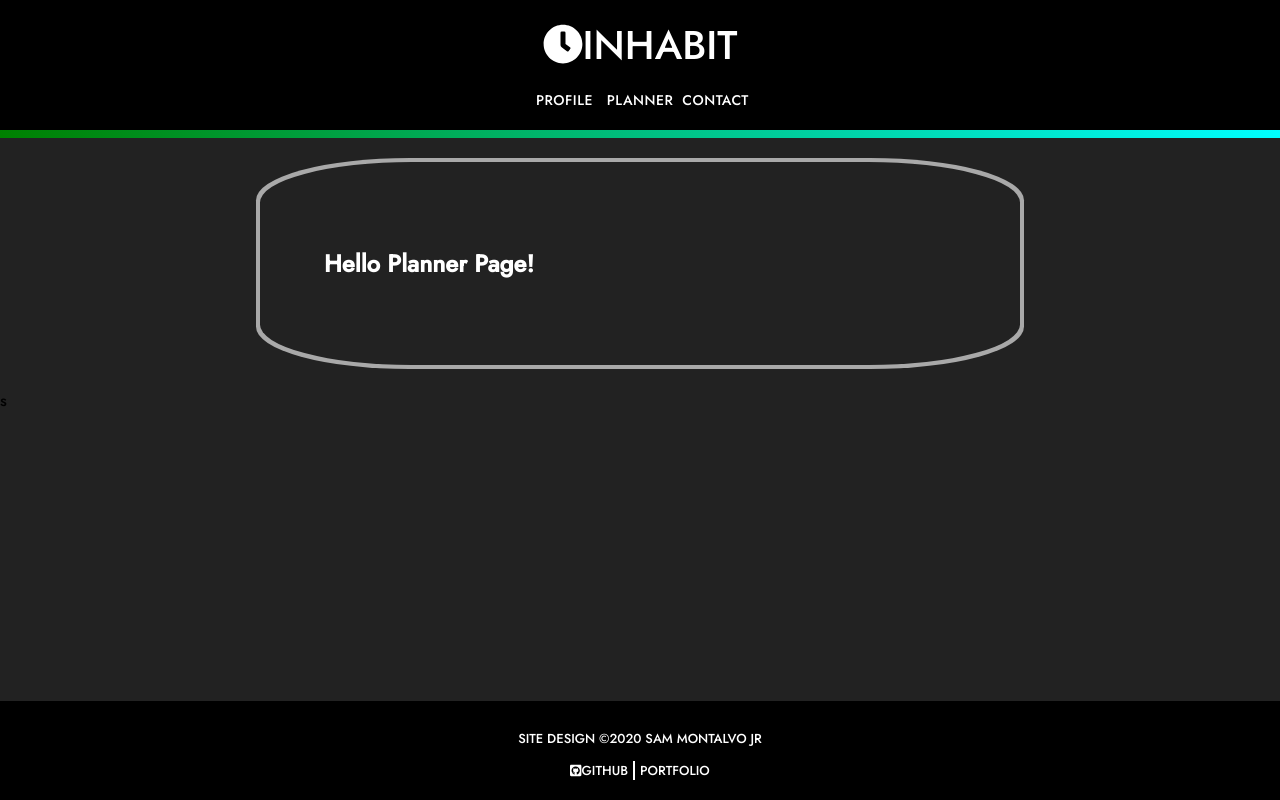
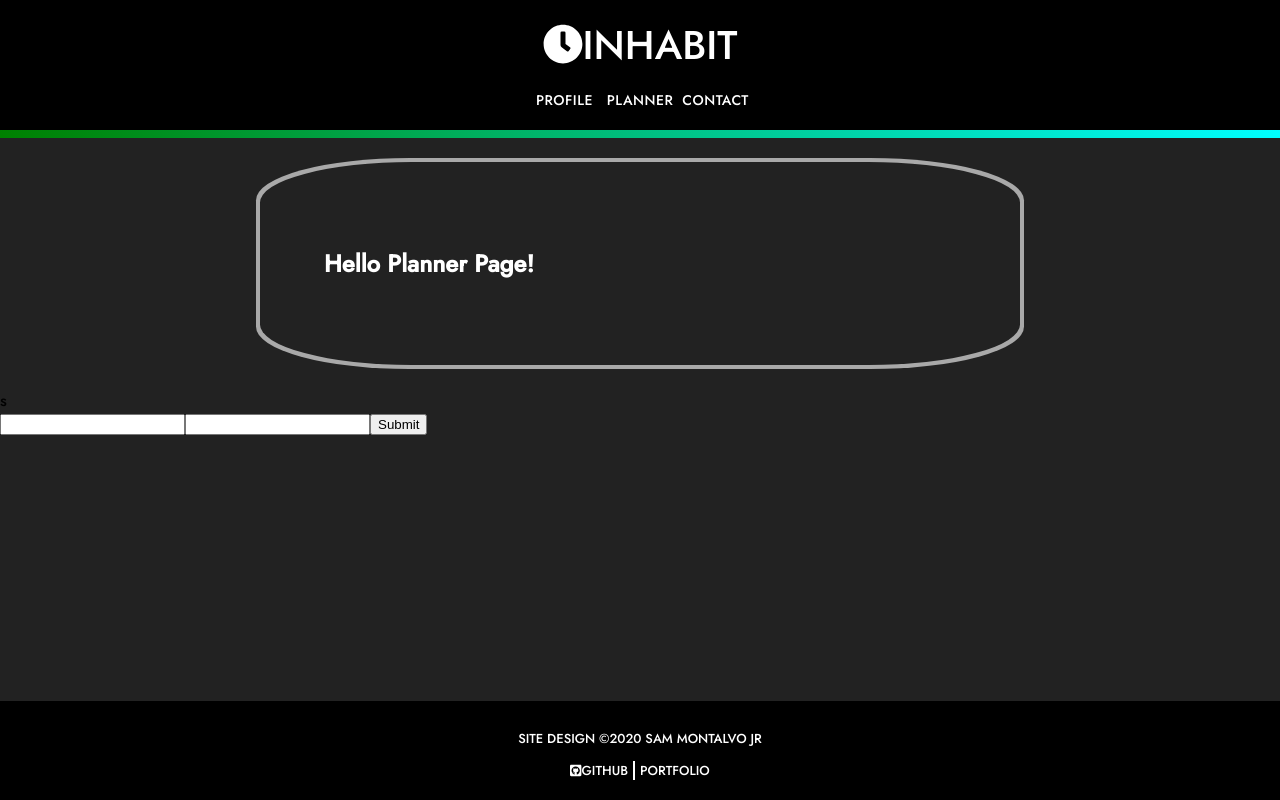
Before and after one commit to montal95/inhabit-deadline-tracker, a Next.js app in the folder inhabit/: page /planner in a window 1280 px wide. Built offline with nearby package versions, Linux system fonts and the light colour scheme.

Commit message:
signin component

```diff
--- a/inhabit/components/Footer.js
+++ b/inhabit/components/Footer.js
@@ -8,15 +8,17 @@ const Footer = () => {
       <footer>
         <p>site design &copy;2020 Sam Montalvo Jr</p>
         <div className="footerLinks">
-          <Link href="https://github.com/montal95/inhabit-deadline-tracker">
-            <a target="_blank">
-              <FontAwesomeIcon icon={faGithubSquare} size="1x" color="white" />
-              Github
-            </a>
-          </Link>
-          <Link href="http://www.sammontalvojr.com/">
-            <a target="_blank">Portfolio</a>
-          </Link>
+          <a
+            href="https://github.com/montal95/inhabit-deadline-tracker"
+            target="_blank"
+          >
+            <FontAwesomeIcon icon={faGithubSquare} size="1x" color="white" />
+            Github
+          </a>
+
+          <a href="http://www.sammontalvojr.com/" target="_blank">
+            Portfolio
+          </a>
         </div>
       </footer>
       <style jsx>{`
--- a/inhabit/components/Layout.js
+++ b/inhabit/components/Layout.js
@@ -1,6 +1,7 @@
 import Head from "next/head";
 import Nav from "./Nav";
 import Footer from "./Footer";
+import SigninForm from "../components/SigninForm";
 
 const Layout = ({ children, pageTitle }) => {
   return (
@@ -19,7 +20,11 @@ const Layout = ({ children, pageTitle }) => {
         ></link>
       </Head>
       <Nav />
-      <main>{children}</main>
+      <main>
+        {children}
+        {/* <SignupForm /> */}
+        <SigninForm />
+      </main>
       <Footer />
     </div>
   );
--- /dev/null
+++ b/inhabit/components/SigninForm.js
@@ -0,0 +1,35 @@
+import React from "react";
+import { useForm } from "react-hook-form";
+
+const SigninForm = () => {
+  const { handleSubmit, register, errors } = useForm();
+  const onSubmit = (values) => console.log(values);
+
+  return (
+    <form onSubmit={handleSubmit(onSubmit)}>
+      <input
+        name="email"
+        ref={register({
+          required: "Required",
+          pattern: {
+            value: /^[A-Z0-9._%+-]+@[A-Z0-9.-]+\.[A-Z]{2,4}$/i,
+            message: "invalid email address",
+          },
+        })}
+      />
+      {errors.email && errors.email.message}
+
+      <input
+        name="username"
+        ref={register({
+          validate: (value) => value !== "admin" || "Nice try!",
+        })}
+      />
+      {errors.username && errors.username.message}
+
+      <button type="submit">Submit</button>
+    </form>
+  );
+};
+
+export default SigninForm;
--- /dev/null
+++ b/inhabit/lib/mongoose.js
@@ -0,0 +1,20 @@
+import mongoose from "mongoose";
+
+//Connects to original connection if available
+const connectDB = (handler) => async (req, res) => {
+  if (mongoose.connections[0].readyState !== 1) {
+    await mongoose.connect(process.env.MONGO_URL, {
+      useNewUrlParser: true,
+      useUnifiedTopology: true,
+    });
+  }
+  return handler(req, res);
+};
+
+//Makes initial connection
+const db = mongoose.connection;
+db.once("open", () => {
+  console.log("Connected to Mongo");
+});
+
+export default connectDB;
--- a/inhabit/next.config.js
+++ b/inhabit/next.config.js
@@ -1,4 +1,14 @@
+const { parsed: localEnv } = require("dotenv").config();
+const webpack = require("webpack");
+
 const withCSS = require("@zeit/next-css");
 module.exports = withCSS({
   /* config options here */
 });
+
+module.exports = {
+  webpack(config) {
+    config.plugins.push(new webpack.EnvironmentPlugin(localEnv));
+    return config;
+  },
+};
--- a/inhabit/pages/api/graphql.js
+++ b/inhabit/pages/api/graphql.js
@@ -1,4 +1,6 @@
 import { ApolloServer, gql } from "apollo-server-micro";
+import connectDB from "../../lib/mongoose";
+
 
 const typeDefs = gql`
   type Query {
@@ -9,7 +11,7 @@ const typeDefs = gql`
 const resolvers = {
   Query: {
     sayHello: () => {
-      return "Hello Level Up";
+      return "Welcome New User";
     },
   },
 };
@@ -22,4 +24,6 @@ export const config = {
   },
 };
 
-export default apolloServer.createHandler({ path: "/api/graphql" });
+const server = apolloServer.createHandler({ path: "/api/graphql" });
+
+export default connectDB(server);
--- a/inhabit/pages/index.js
+++ b/inhabit/pages/index.js
@@ -11,16 +11,15 @@ const HELLO_QUERY = gql`
   }
 `;
 
-const Home = () => {
+const Home = ({ initialFirstName }) => {
   const { data, loading, error } = useQuery(HELLO_QUERY);
   if (loading) return <div />;
-  console.log(data);
 
   return (
     <Layout pageTitle="Inhabit - Home">
       <Card>
         <h1>
-          Keeping Up
+          This Is Keeping Up
           <br />
           Made easy
         </h1>
@@ -30,6 +29,7 @@ const Home = () => {
           sed, exercitationem sequi dolore culpa incidunt accusamus, quasi unde
           reprehenderit ea molestias.
         </p>
+
         <style jsx>{`
           h1 {
             margin: 15px 0;
```
Also changed, not shown: inhabit/lib/apollo.js (+8 -6 lines), inhabit/package.json (+7 -1 lines), inhabit/actions.js (added), 2 other files (tests, documents, lock files or other folders).
